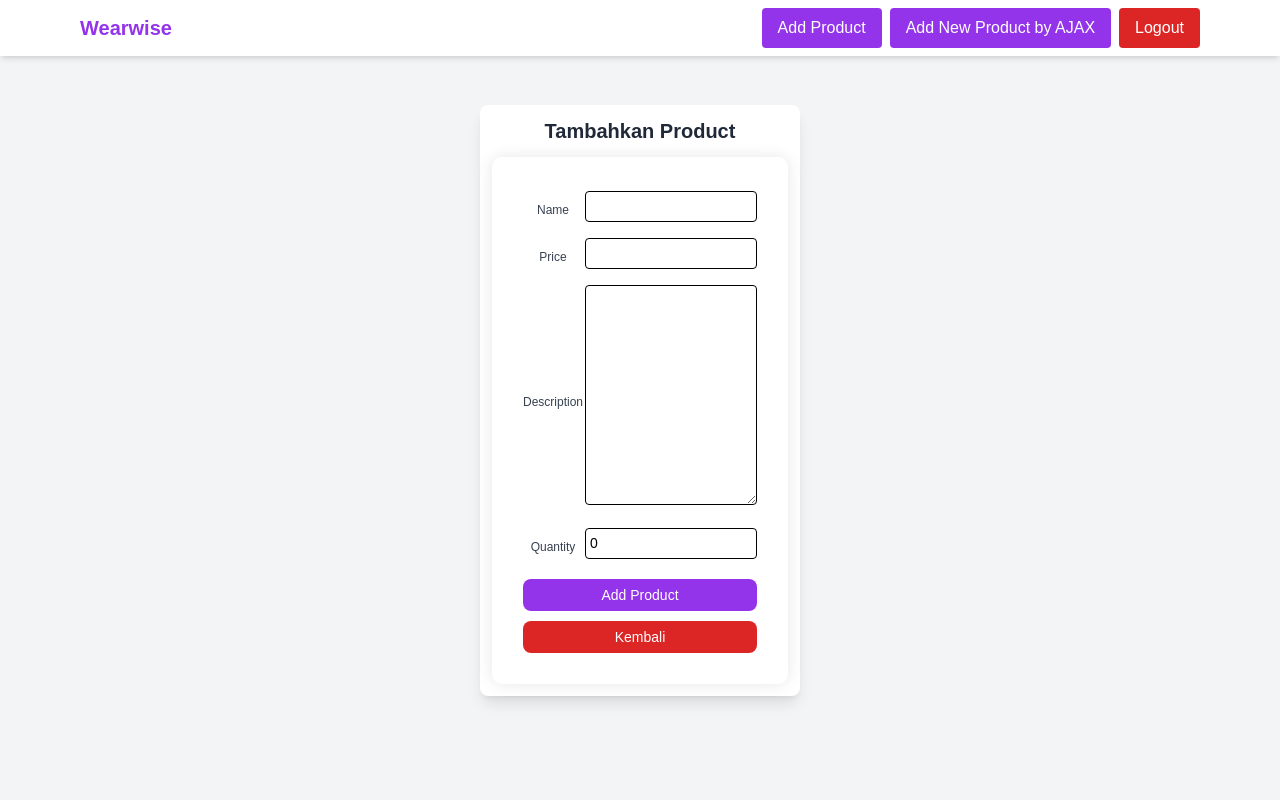
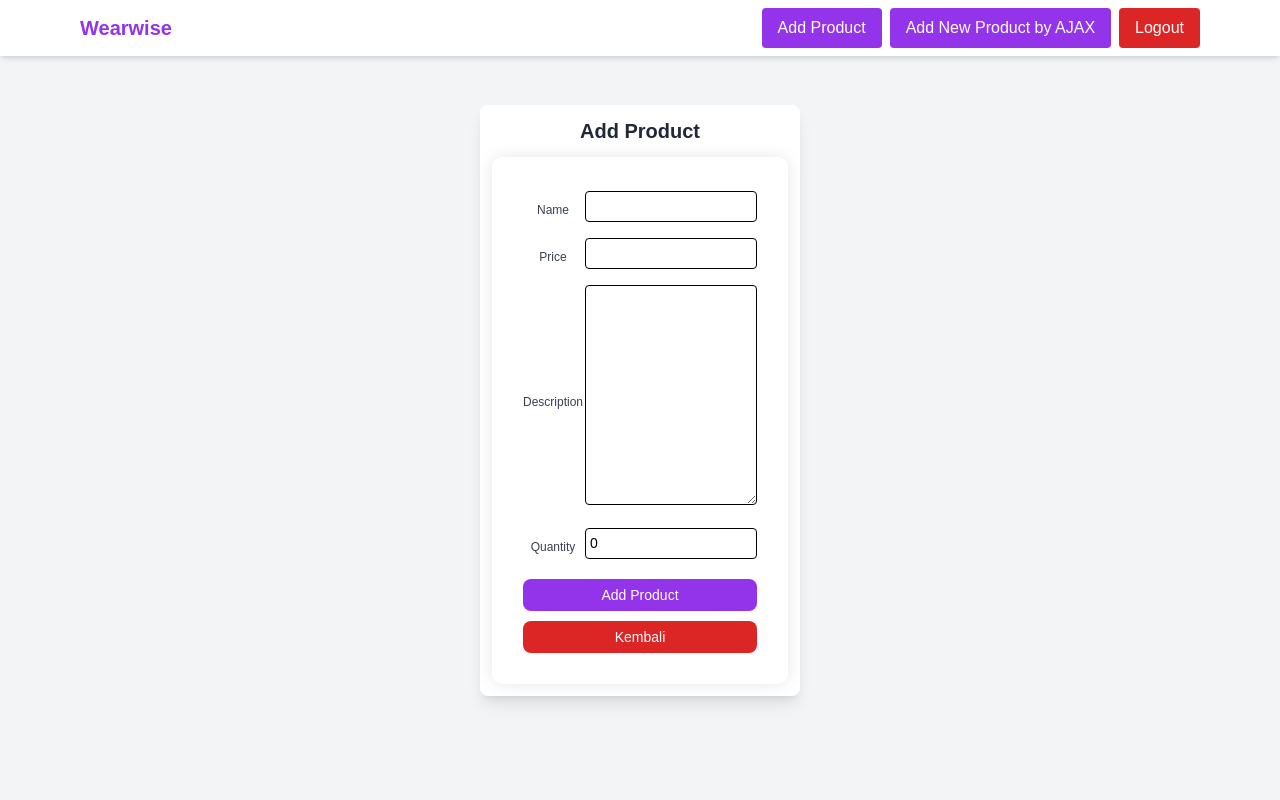
Before and after one commit to gilbertkristiaan/wearwise, a Django app: page /create-product in a window 1280 px wide. Run offline with Django 5.2, Linux system fonts and the light colour scheme; some libraries are stand-ins or nearby versions.

Commit message:
tugas 6 selesai

```diff
--- a/main/templates/create_product.html
+++ b/main/templates/create_product.html
@@ -5,7 +5,7 @@
 {% include 'navbar.html' %}
 <div class="flex justify-center items-center min-h-screen bg-gray-100 p-2">
     <div class="flex flex-col items-center bg-white p-3 rounded-lg shadow-lg max-w-xs w-full">
-        <h1 class="text-xl font-semibold text-center text-gray-800 mb-3">Tambahkan Product</h1>
+        <h1 class="text-xl font-semibold text-center text-gray-800 mb-3">Add Product</h1>
 
         <!-- Message Display -->
         {% if messages %}
--- a/main/templates/main.html
+++ b/main/templates/main.html
@@ -169,6 +169,7 @@
         document.getElementById("productForm").addEventListener("submit", (e) => {
             e.preventDefault();
             addProduct();
+            hideModal();
         });
     </script>
 {% endblock %}
```
